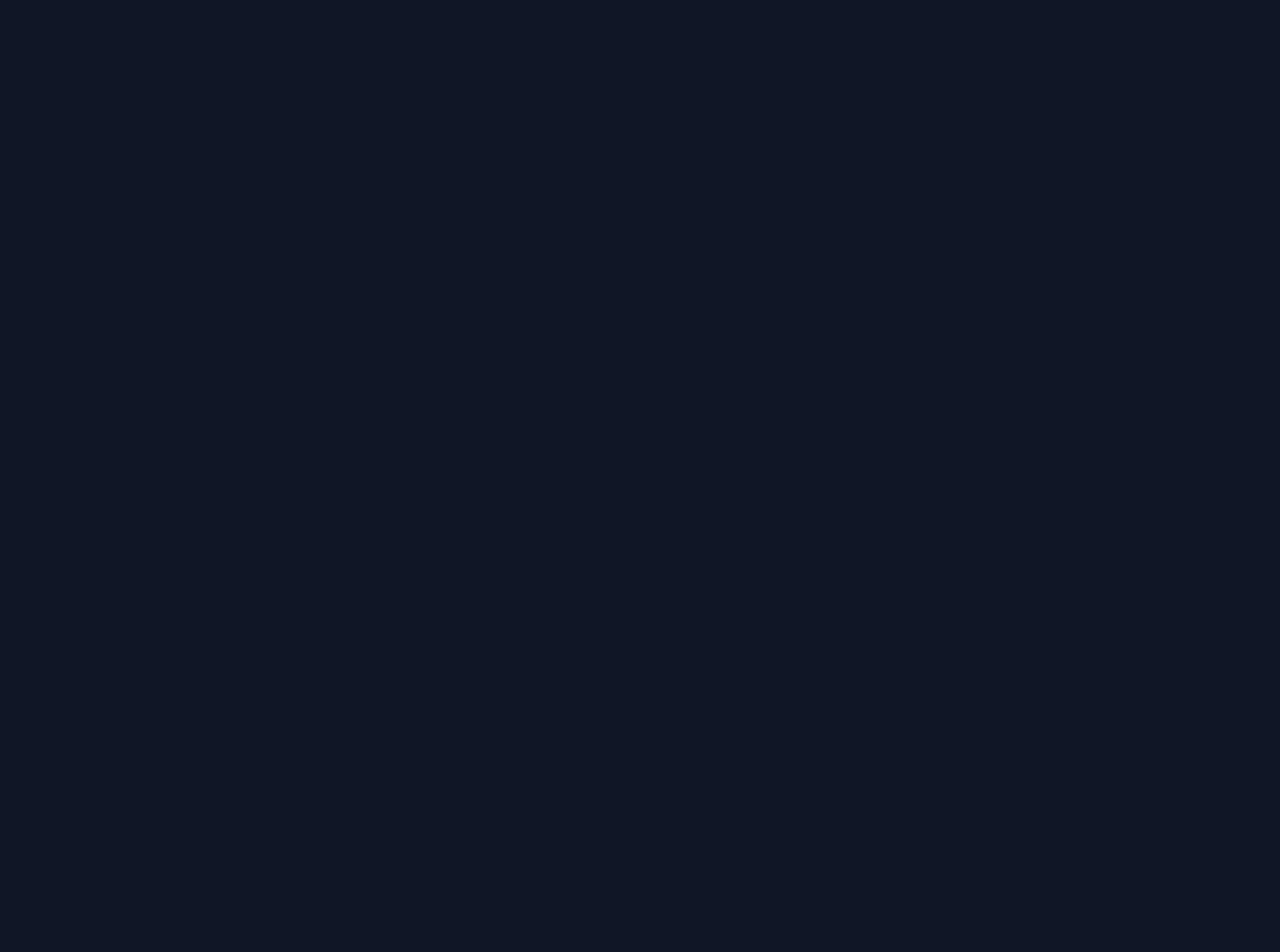
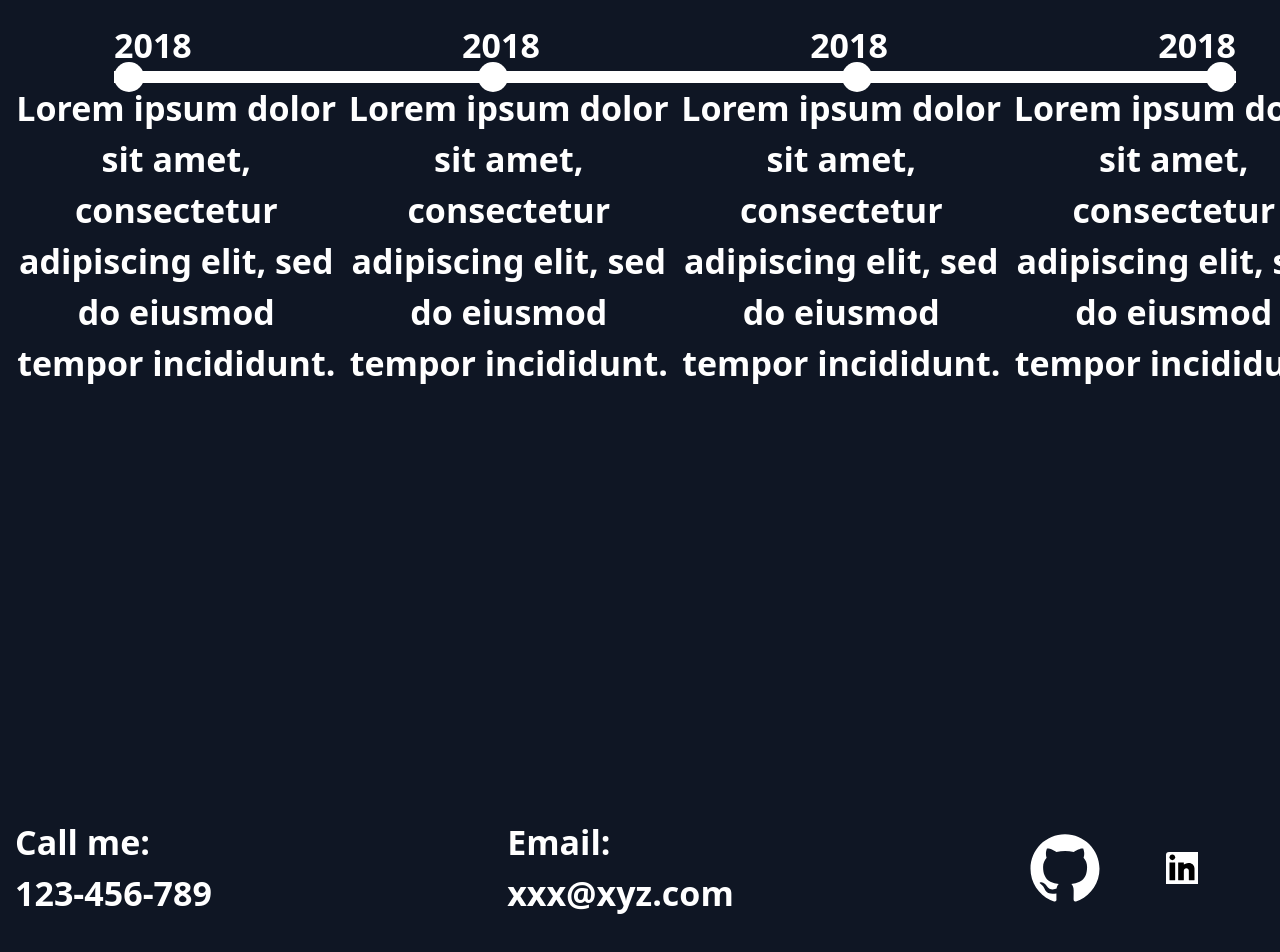
Before and after one commit to Muslima-coder/8-dars.vite, a React (Vite) app: page / in a window 1280 px wide. Shown: the part 5452-6404 px from the top of the page. Before the commit the page ends 5472 px from the top, so only its background shows below. Built offline with nearby package versions, Linux system fonts and the light colour scheme.

Commit message:
update commit

```diff
--- a/src/App.jsx
+++ b/src/App.jsx
@@ -1,4 +1,4 @@
-import { AboutMe, Additional, Header, Hero, Projects, Technologies } from "./modules"
+import { AboutMe, Additional, Footer, Header, Hero, Projects, Technologies } from "./modules"
 
 function App(){
 return(
@@ -9,6 +9,7 @@ return(
 <Technologies/>
 <Additional/>
 <AboutMe/>
+<Footer/>
 </>
  )
 }
--- a/src/assets/icons/index.jsx
+++ b/src/assets/icons/index.jsx
@@ -19,3 +19,26 @@ export const GitHubIcon = () =>
 <path d="M8.4675 22.3529C9.13365 21.6867 10.0371 21.3125 10.9792 21.3125H14.5313V24.8646C14.5313 25.8067 14.157 26.7101 13.4909 27.3763C12.8248 28.0424 11.9213 28.4167 10.9792 28.4167C10.0371 28.4167 9.13365 28.0424 8.4675 27.3763C7.80136 26.7101 7.42712 25.8067 7.42712 24.8646C7.42712 23.9225 7.80136 23.019 8.4675 22.3529Z" fill="white"/>
 <path d="M10.9792 12.2708C10.0371 12.2708 9.13365 12.6451 8.4675 13.3112C7.80136 13.9774 7.42712 14.8808 7.42712 15.8229C7.42712 16.765 7.80136 17.6685 8.4675 18.3346C9.13365 19.0008 10.0371 19.375 10.9792 19.375H14.5313V12.2708H10.9792Z" fill="white"/>
 </svg>
+
+
+export const GitHubIcon2 = () =>
+<svg width="72" height="72" viewBox="0 0 32 32" fill="none" xmlns="http://www.w3.org/2000/svg">
+<path fillRule="evenodd" clipRule="evenodd" d="M16 1C7.52829 1 0.666626 7.86167 0.666626 16.3333C0.666626 23.1183 5.05579 28.8492 11.1508 30.8808C11.9175 31.015 12.205 30.555 12.205 30.1525C12.205 29.7883 12.1858 28.5808 12.1858 27.2967C8.33329 28.0058 7.33663 26.3575 7.02996 25.495C6.85746 25.0542 6.10996 23.6933 5.45829 23.3292C4.92163 23.0417 4.15496 22.3325 5.43913 22.3133C6.64663 22.2942 7.50913 23.425 7.79663 23.885C9.17663 26.2042 11.3808 25.5525 12.2625 25.15C12.3966 24.1533 12.7991 23.4825 13.24 23.0992C9.82829 22.7158 6.26329 21.3933 6.26329 15.5283C6.26329 13.8608 6.85746 12.4808 7.83496 11.4075C7.68163 11.0242 7.14496 9.4525 7.98829 7.34417C7.98829 7.34417 9.27246 6.94167 12.205 8.91583C13.4316 8.57083 14.735 8.39833 16.0383 8.39833C17.3416 8.39833 18.645 8.57083 19.8716 8.91583C22.8041 6.9225 24.0883 7.34417 24.0883 7.34417C24.9316 9.4525 24.395 11.0242 24.2416 11.4075C25.2191 12.4808 25.8133 13.8417 25.8133 15.5283C25.8133 21.4125 22.2291 22.7158 18.8175 23.0992C19.3733 23.5783 19.8525 24.4983 19.8525 25.9358C19.8525 27.9867 19.8333 29.635 19.8333 30.1525C19.8333 30.555 20.1208 31.0342 20.8875 30.8808C26.9441 28.8492 31.3333 23.0992 31.3333 16.3333C31.3333 7.86167 24.4716 1 16 1Z" fill="white"/>
+</svg>
+
+ export const LinKedIcon2 = () => <svg width="32" height="32" viewBox="0 0 32 32" fill="none" xmlns="http://www.w3.org/2000/svg">
+<rect width="72" height="72" rx="3" fill="white"/>
+<path d="M6.33333 2.5C4.76853 2.5 3.5 3.76853 3.5 5.33333C3.5 6.89814 4.76853 8.16667 6.33333 8.16667C7.89814 8.16667 9.16667 6.89814 9.16667 5.33333C9.16667 3.76853 7.89814 2.5 6.33333 2.5Z" fill="black"/>
+<path d="M3.66667 10.5C3.57462 10.5 3.5 10.5746 3.5 10.6667V28C3.5 28.092 3.57462 28.1667 3.66667 28.1667H9C9.09205 28.1667 9.16667 28.092 9.16667 28V10.6667C9.16667 10.5746 9.09205 10.5 9 10.5H3.66667Z" fill="black"/>
+<path d="M12.3333 10.5C12.2413 10.5 12.1667 10.5746 12.1667 10.6667V28C12.1667 28.092 12.2413 28.1667 12.3333 28.1667H17.6667C17.7587 28.1667 17.8333 28.092 17.8333 28V18.6667C17.8333 18.0036 18.0967 17.3677 18.5656 16.8989C19.0344 16.4301 19.6703 16.1667 20.3333 16.1667C20.9964 16.1667 21.6323 16.4301 22.1011 16.8989C22.5699 17.3677 22.8333 18.0036 22.8333 18.6667V28C22.8333 28.092 22.908 28.1667 23 28.1667H28.3333C28.4254 28.1667 28.5 28.092 28.5 28V16.507C28.5 13.2713 25.6859 10.74 22.4665 11.0327C21.4736 11.1229 20.4919 11.3697 19.5753 11.7626L17.8333 12.5091V10.6667C17.8333 10.5746 17.7587 10.5 17.6667 10.5H12.3333Z" fill="black"/>
+</svg>
+
+
+ export const FigmaIcon2 = () =>
+     <svg width="72" height="72" viewBox="0 0 31 31" fill="none" xmlns="http://www.w3.org/2000/svg">
+<path d="M8.4675 4.26955C9.13365 3.60341 10.0371 3.22917 10.9792 3.22917H14.5313V10.3333H10.9792C10.0371 10.3333 9.13365 9.9591 8.4675 9.29295C7.80136 8.62681 7.42712 7.72332 7.42712 6.78125C7.42712 5.83918 7.80136 4.9357 8.4675 4.26955Z" fill="white"/>
+<path d="M20.0209 10.3333H16.4688V3.22917H20.0209C20.4873 3.22917 20.9492 3.32105 21.3802 3.49956C21.8112 3.67807 22.2027 3.93971 22.5326 4.26955C22.8624 4.59939 23.1241 4.99097 23.3026 5.42193C23.4811 5.85289 23.573 6.31479 23.573 6.78125C23.573 7.24772 23.4811 7.70961 23.3026 8.14057C23.1241 8.57153 22.8624 8.96311 22.5326 9.29295C22.2027 9.62279 21.8112 9.88444 21.3802 10.0629C20.9492 10.2415 20.4873 10.3333 20.0209 10.3333Z" fill="white"/>
+<path d="M20.0209 12.2708C19.5544 12.2708 19.0925 12.3627 18.6615 12.5412C18.2306 12.7197 17.839 12.9814 17.5092 13.3112C17.1793 13.6411 16.9177 14.0326 16.7392 14.4636C16.5607 14.8946 16.4688 15.3565 16.4688 15.8229C16.4688 16.2894 16.5607 16.7513 16.7392 17.1822C16.9177 17.6132 17.1793 18.0048 17.5092 18.3346C17.839 18.6645 18.2306 18.9261 18.6615 19.1046C19.0925 19.2831 19.5544 19.375 20.0209 19.375C20.4873 19.375 20.9492 19.2831 21.3802 19.1046C21.8112 18.9261 22.2027 18.6645 22.5326 18.3346C22.8624 18.0048 23.1241 17.6132 23.3026 17.1822C23.4811 16.7513 23.573 16.2894 23.573 15.8229C23.573 15.3565 23.4811 14.8946 23.3026 14.4636C23.1241 14.0326 22.8624 13.6411 22.5326 13.3112C22.2027 12.9814 21.8112 12.7197 21.3802 12.5412C20.9492 12.3627 20.4873 12.2708 20.0209 12.2708Z" fill="white"/>
+<path d="M8.4675 22.3529C9.13365 21.6867 10.0371 21.3125 10.9792 21.3125H14.5313V24.8646C14.5313 25.8067 14.157 26.7101 13.4909 27.3763C12.8248 28.0424 11.9213 28.4167 10.9792 28.4167C10.0371 28.4167 9.13365 28.0424 8.4675 27.3763C7.80136 26.7101 7.42712 25.8067 7.42712 24.8646C7.42712 23.9225 7.80136 23.019 8.4675 22.3529Z" fill="white"/>
+<path d="M10.9792 12.2708C10.0371 12.2708 9.13365 12.6451 8.4675 13.3112C7.80136 13.9774 7.42712 14.8808 7.42712 15.8229C7.42712 16.765 7.80136 17.6685 8.4675 18.3346C9.13365 19.0008 10.0371 19.375 10.9792 19.375H14.5313V12.2708H10.9792Z" fill="white"/>
+</svg>
--- a/src/modules/AboutMe.jsx
+++ b/src/modules/AboutMe.jsx
@@ -1,11 +1,36 @@
 import Heading from "../components/Heading";
+import Text from "../components/Text";
 
 
 function AboutMe (){
    return(
-     <section>
+     <section className="pb-[428px]">
         <div className="containers">
         <Heading title={"About me"}/>
+
+         <div className="mx-auto flex justify-between items-center w-[85%]">
+            <Text extraClass={"!mb-0 !text-[rgba(255,255,255,1)] !text-center"} title={"2018"}/>
+            <Text extraClass={"!mb-0 !text-[rgba(255,255,255,1)] !text-center"} title={"2018"}/>
+            <Text extraClass={"!mb-0 !text-[rgba(255,255,255,1)] !text-center"} title={"2018"}/>
+            <Text extraClass={"!mb-0 !text-[rgba(255,255,255,1)] !text-center"} title={"2018"}/>
+         </div>
+
+         <div className="flex items-center mx-auto bg-white h-[12px] w-[85%] ">
+            <div className="w-full flex justify-between items-center">
+               <div className="w-[30px] h-[30px] bg-white rounded-full"></div>
+               <div className="w-[30px] h-[30px] bg-white rounded-full"></div>
+               <div className="w-[30px] h-[30px] bg-white rounded-full"></div>
+               <div className="w-[30px] h-[30px] bg-white rounded-full"></div>
+            </div>
+         </div>
+
+         <div className="w-full  flex items-center justify-between gap-[10px] mx-auto ">
+            <Text extraClass={"!mb-0 !text-[rgba(255,255,255,1)] !w-[347px] !text-center"} title={"Lorem ipsum dolor sit amet, consectetur adipiscing elit, sed do eiusmod tempor incididunt."}/>
+            <Text extraClass={"!mb-0 !text-[rgba(255,255,255,1)] !w-[347px] !text-center"} title={"Lorem ipsum dolor sit amet, consectetur adipiscing elit, sed do eiusmod tempor incididunt."}/>
+            <Text extraClass={"!mb-0 !text-[rgba(255,255,255,1)] !w-[347px] !text-center"} title={"Lorem ipsum dolor sit amet, consectetur adipiscing elit, sed do eiusmod tempor incididunt."}/>
+            <Text extraClass={"!mb-0 !text-[rgba(255,255,255,1)] !w-[347px] !text-center"} title={"Lorem ipsum dolor sit amet, consectetur adipiscing elit, sed do eiusmod tempor incididunt."}/>
+         </div>
+
         </div>
     </section>
    )
--- /dev/null
+++ b/src/modules/Footer.jsx
@@ -0,0 +1,31 @@
+import {  FigmaIcon2, GitHubIcon2, LinKedIcon2 } from "../assets/icons";
+import Text from "../components/Text";
+
+
+function Footer(){
+    return(
+        <footer className="pb-[80px]">
+            <div className="containers">
+
+            <div className="flex justify-between items-center">
+                <div>
+                <Text extraClass={"!text-[rgba(255,255,255,1)] !mb-0"} title={"Call me:"}/>
+                <Text extraClass={"!text-[rgba(255,255,255,1)] !mb-0"} title={"123-456-789"}/>
+                </div>
+                 <div>
+                <Text extraClass={"!text-[rgba(255,255,255,1)] !mb-0"} title={"Email:"}/>
+                <Text extraClass={"!text-[rgba(255,255,255,1)] !mb-0"} title={"xxx@xyz.com"}/>
+                </div>
+                <div className="flex gap-[65px] items-center">
+                    <GitHubIcon2/>
+                    <LinKedIcon2/>
+                    <FigmaIcon2/>
+                </div>
+            </div>
+
+            </div>
+        </footer>
+    )
+}
+
+export default Footer
--- a/src/modules/index.jsx
+++ b/src/modules/index.jsx
@@ -4,5 +4,6 @@ import Projects from "./Projects"
 import Technologies from "./Technologies"
 import Additional from "./Additional"
 import AboutMe from "./AboutMe"
+import Footer from "./Footer"
 
-export {Header, Hero, Projects, Technologies, Additional, AboutMe}
+export {Header, Hero, Projects, Technologies, Additional, AboutMe, Footer}
```
